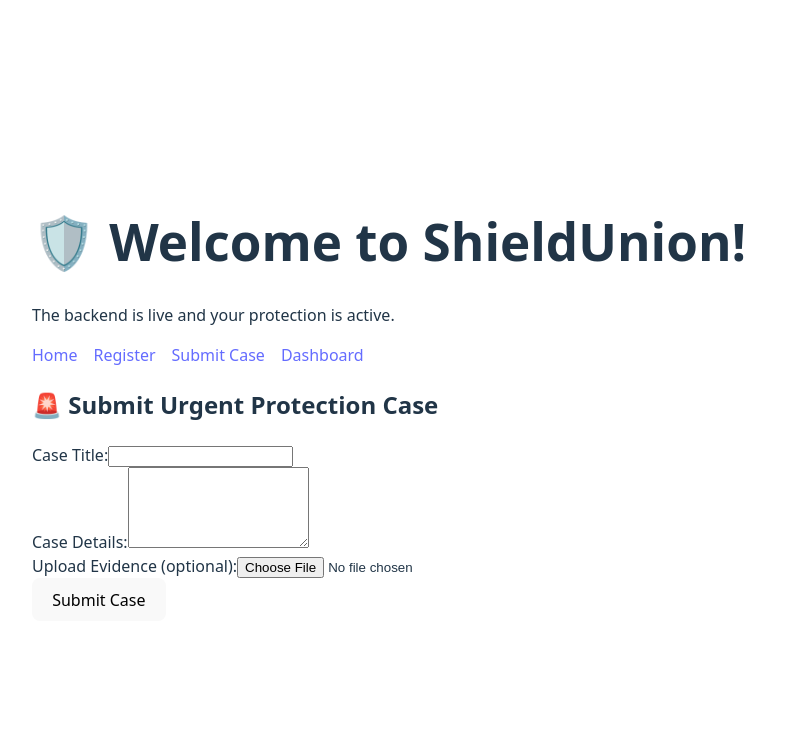
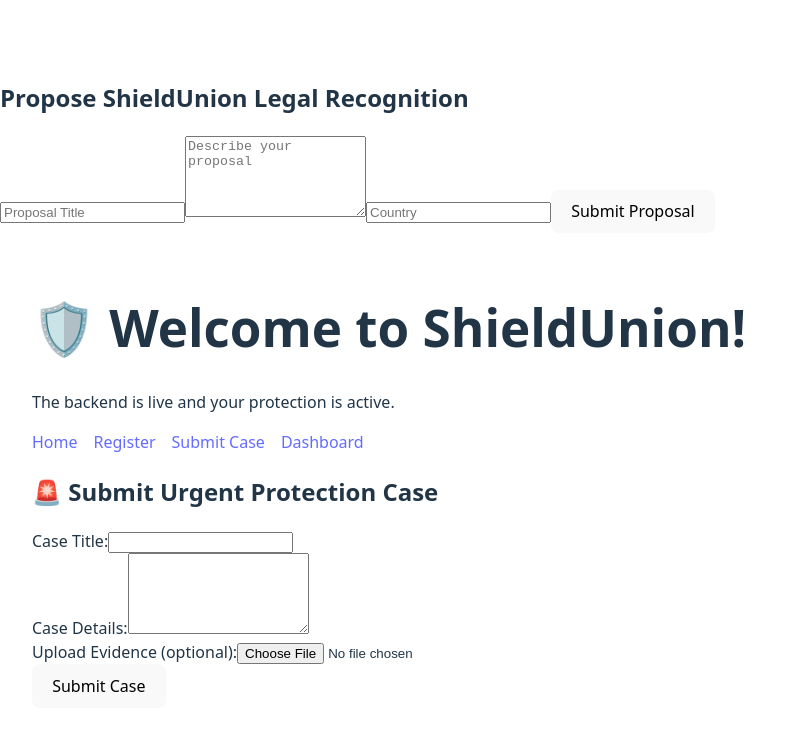
Before and after one commit to tangra-creator/shieldunion-frontend, a React (Vite) app: page /submit in a window 1280 px wide. Shown: the top 730 px of the page, without its empty margins (0-807 px from the left). Built offline with nearby package versions, Linux system fonts and the light colour scheme.

Commit message:
Integrated ProposalForm component correctly

```diff
--- a/src/App.jsx
+++ b/src/App.jsx
@@ -1,3 +1,4 @@
+import ProposalForm from "./components/ProposalForm";
 import React from "react";
 import {
   BrowserRouter as Router,
@@ -12,26 +13,30 @@ import Dashboard from "./pages/Dashboard";
 
 function App() {
   return (
+    <>
+      <ProposalForm />
+
       <Router>
-      <div style={{ padding: '2rem' }}>
+        <div style={{ padding: "2rem" }}>
           <h1>🛡️ Welcome to ShieldUnion!</h1>
           <p>The backend is live and your protection is active.</p>
 
-        <nav style={{ margin: '1rem 0' }}>
-          <Link to="/" style={{ marginRight: '1rem' }}>Home</Link>
-          <Link to="/register" style={{ marginRight: '1rem' }}>Register</Link>
-          <Link to="/submit" style={{ marginRight: '1rem' }}>Submit Case</Link>
+          <nav style={{ margin: "1rem 0" }}>
+            <Link to="/" style={{ marginRight: "1rem" }}>Home</Link>
+            <Link to="/register" style={{ marginRight: "1rem" }}>Register</Link>
+            <Link to="/submit" style={{ marginRight: "1rem" }}>Submit Case</Link>
             <Link to="/dashboard">Dashboard</Link>
           </nav>
 
           <Routes>
-          <Route path="/" element={<Home />} />
             <Route path="/register" element={<Register />} />
             <Route path="/submit" element={<SubmitCase />} />
             <Route path="/dashboard" element={<Dashboard />} />
+            <Route path="/" element={<Home />} />
           </Routes>
         </div>
       </Router>
+    </>
   );
 }
 
--- /dev/null
+++ b/src/components/ProposalForm.jsx
@@ -0,0 +1,71 @@
+import React, { useState } from "react";
+
+const ProposalForm = () => {
+  const [form, setForm] = useState({
+    title: "",
+    description: "",
+    country: "",
+  });
+
+  const handleChange = (e) => {
+    setForm({ ...form, [e.target.name]: e.target.value });
+  };
+
+  const handleSubmit = async (e) => {
+    e.preventDefault();
+    try {
+      const res = await fetch("https://your-backend-url/api/proposal", {
+        method: "POST",
+        headers: { "Content-Type": "application/json" },
+        body: JSON.stringify(form),
+      });
+      if (res.ok) {
+        alert("Proposal submitted!");
+        setForm({ title: "", description: "", country: "" });
+      } else {
+        alert("Failed to submit.");
+      }
+    } catch (err) {
+      console.error(err);
+      alert("Error submitting.");
+    }
+  };
+
+  return (
+    <form onSubmit={handleSubmit} className="space-y-4 max-w-md mx-auto p-4 bg-white rounded shadow">
+      <h2 className="text-xl font-bold">Propose ShieldUnion Legal Recognition</h2>
+      <input
+        type="text"
+        name="title"
+        placeholder="Proposal Title"
+        value={form.title}
+        onChange={handleChange}
+        className="w-full border p-2"
+        required
+      />
+      <textarea
+        name="description"
+        placeholder="Describe your proposal"
+        value={form.description}
+        onChange={handleChange}
+        className="w-full border p-2"
+        rows="5"
+        required
+      />
+      <input
+        type="text"
+        name="country"
+        placeholder="Country"
+        value={form.country}
+        onChange={handleChange}
+        className="w-full border p-2"
+        required
+      />
+      <button type="submit" className="bg-blue-600 text-white px-4 py-2 rounded hover:bg-blue-700">
+        Submit Proposal
+      </button>
+    </form>
+  );
+};
+
+export default ProposalForm;
```
Also changed, not shown: src/Register.jsx (+42 -2 lines), src/SubmitCase.jsx (+33 -5 lines), 1 other file (tests, documents, lock files or other folders). Lines whose indentation alone changed are shown as unchanged.
